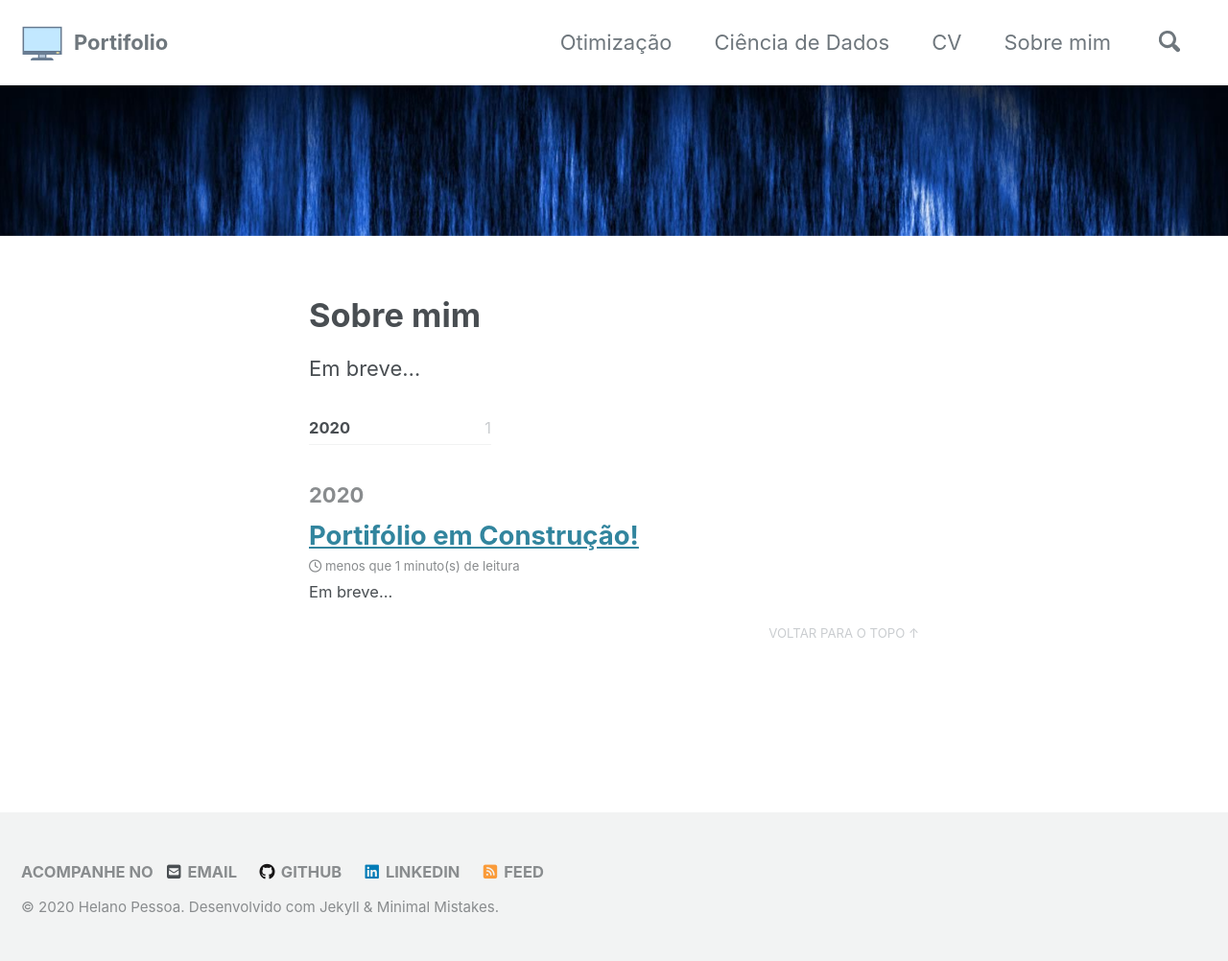
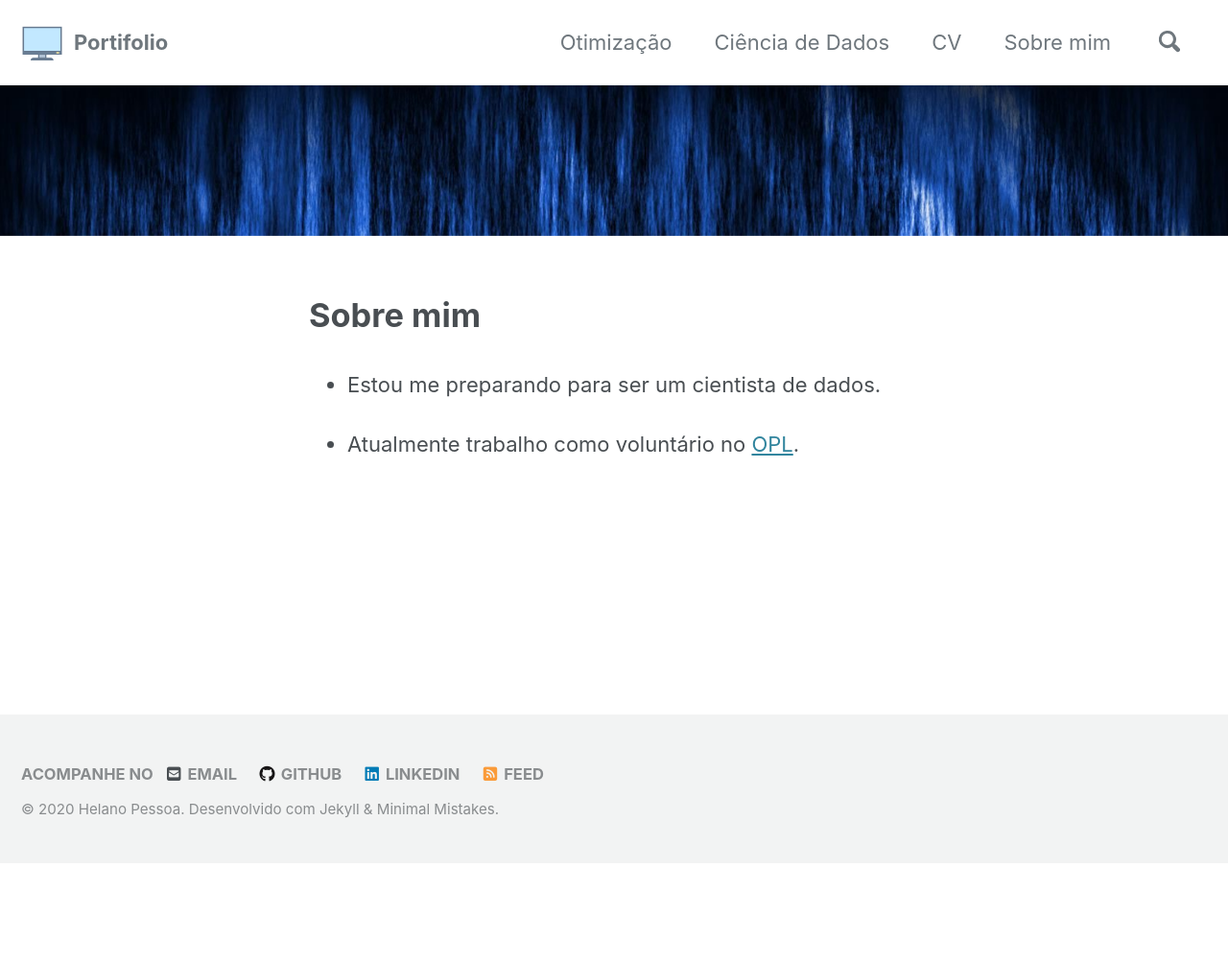
Before and after one commit to helano-pessoa/helano-pessoa.github.io, a Jekyll site: the page built from _pages/about.md, in a window 1280 px wide. Shown: the whole page at 96% size. Built offline with Jekyll 4.4.1, drawn with Linux system fonts in a browser that asks for light colours; cached includes are drawn as plain includes; nearby versions of some CDN libraries; after the commit the page ends 900 px from its top, so only the background shows below that.

Commit message:
Em breve

```diff
--- a/_pages/about.md
+++ b/_pages/about.md
@@ -1,9 +1,11 @@
 ---
-layout: posts
+#layout: posts
 title: "Sobre mim"
 permalink: /about/
 header:
     image: "/assets/images/blue.jpg"
 ---
 
-Em breve...
+* Estou me preparando para ser um cientista de dados.
+
+* Atualmente trabalho como voluntário no [OPL](http://www.opl.ufc.br/pt/).
```
Also changed, not shown: _pages/cv.md (+1 -1 lines).
